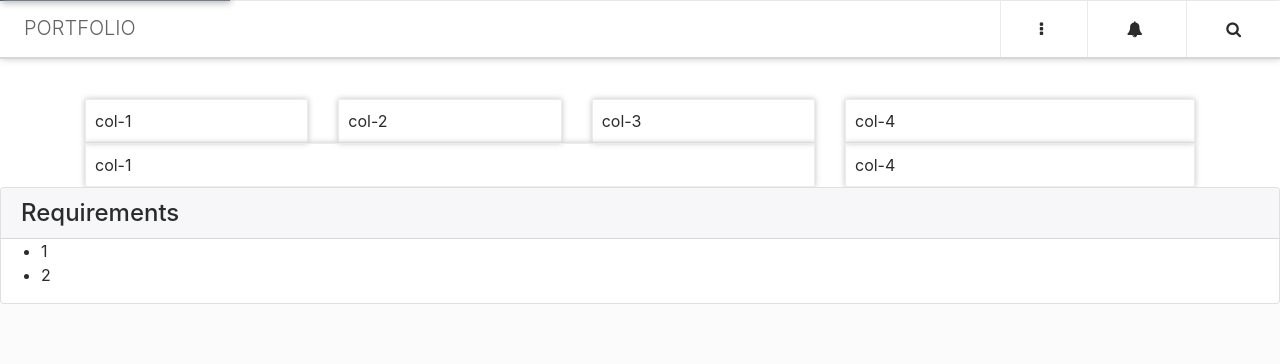
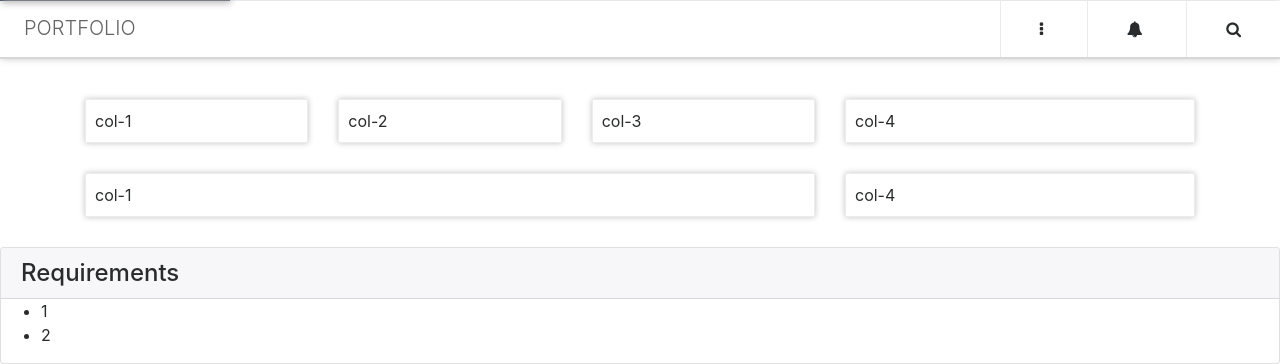
Before and after one commit to ShirinD/Investa, a PHP site: page /dashboard.html in a window 1280 px wide. Shown: the part 799-1163 px from the top of the page. Before the commit the page ends 1103 px from the top, so only its background shows below. Run offline with PHP 8.4, Linux system fonts and the light colour scheme; some libraries are stand-ins or nearby versions.

Commit message:
Update stylesheet.css

```diff
--- a/assets/css/stylesheet.css
+++ b/assets/css/stylesheet.css
@@ -115,6 +115,11 @@
 
 #box-wrap {
 	border: 1px solid #ececec;
-    padding: 9px;
-    box-shadow: 0px 0px 6px #c3c2c2;
+	padding: 9px;
+	box-shadow: 0px 0px 6px #c3c2c2;
 }
+
+#main-content .container {
+	max-width: 99%;
+	padding-bottom: 30px;
+}
```
